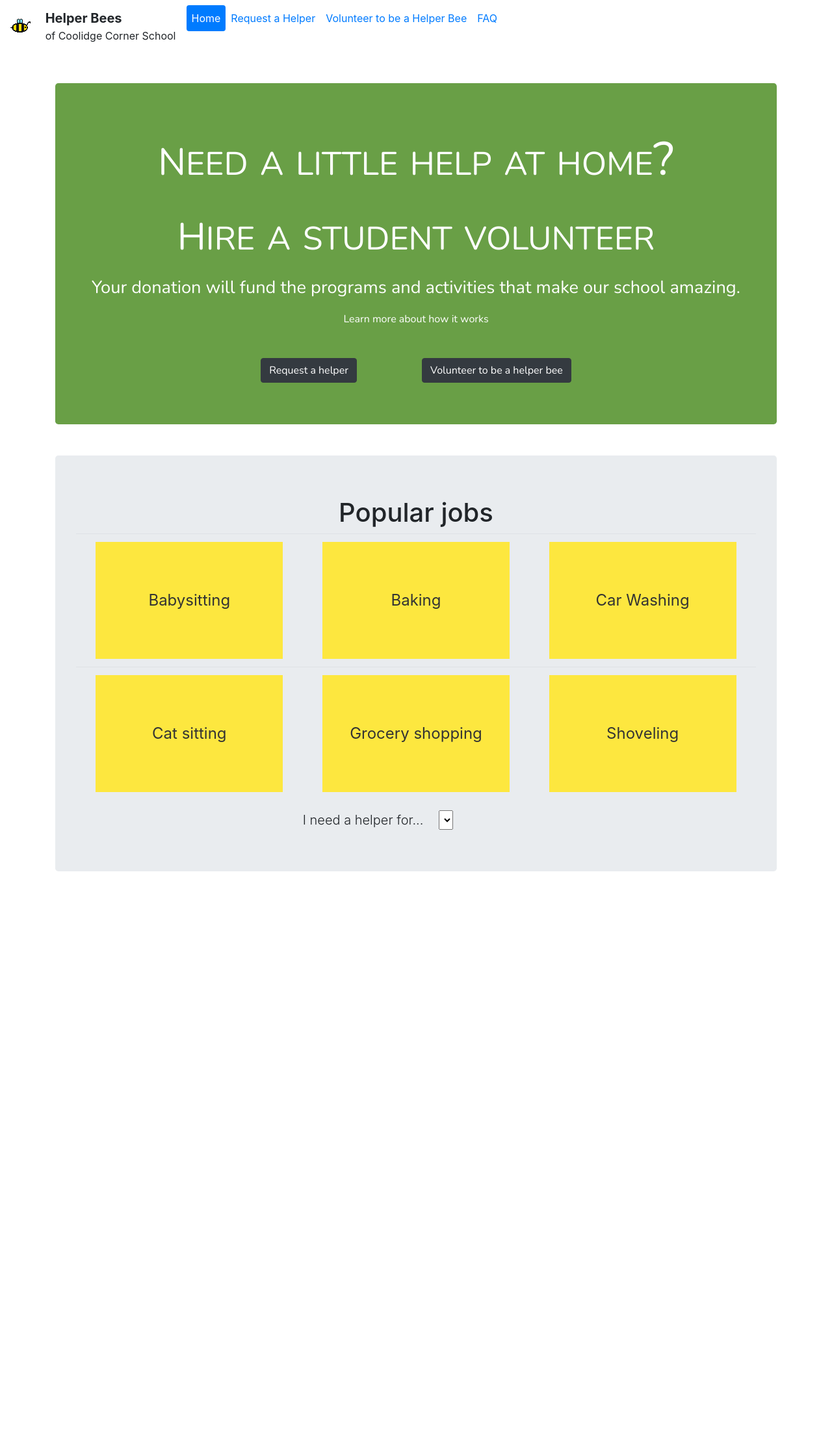
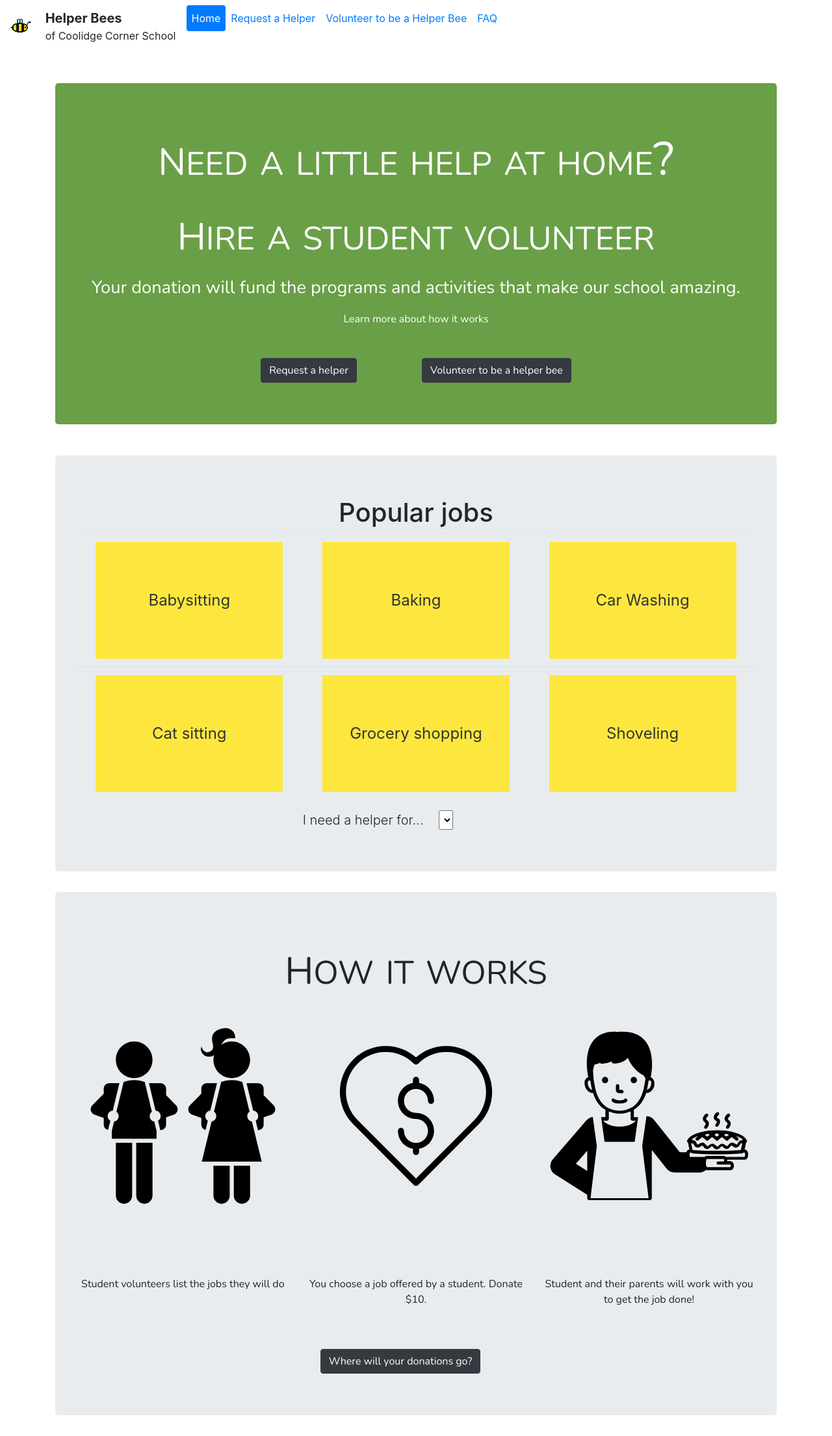
Before and after one commit to CoolidgeCornerSchool/helperbees, a Jekyll site: the page built from index.html, in a window 1280 px wide. Shown: the whole page at 65% size. Built offline with Jekyll 4.4.1, drawn with Linux system fonts in a browser that asks for light colours; comment, search, counter and statistics services are not loaded; before the commit the page ends 1373 px from its top, so only the background shows below that.

Commit message:
section3 on landing page

```diff
--- a/_sass/main.scss
+++ b/_sass/main.scss
@@ -60,6 +60,13 @@ nav .navbar-brand {
      }
   }
 }
+.section3 {
+    font-family: 'Nunito', sans-serif;
+    text-align: center;
+    .display-3 { font-variant: small-caps;
+        .cap {font-size: 115%};
+    }
+}
 
 .admin .avatar {
     width: 40px;
--- a/index.html
+++ b/index.html
@@ -37,5 +37,25 @@ layout: default
   </div>
 </div>
 
+<!-- Third Parallax Section -->
+<div class="jumbotron parallax section3">
+  <p class="display-3"><span class="cap">h</span>ow it works</p>
+  <div class="row">
+    <div class="col">
+      <img src="/assets/images/students.svg"/>
+      <p>Student volunteers list the jobs they will do</p>
+    </div>
+    <div class="col">
+      <img src="/assets/images/dollar.svg"/>
+      <p>You choose a job offered by a student. Donate $10.</p>
+    </div>
+    <div class="col">
+      <img src="/assets/images/baker.svg"/>
+      <p>Student and their parents will work with you to get the job done!</p>
+    </div>
+  </div>
+  <a class="btn btn-dark mt-5 mr-5" href="/faq">Where will your donations go?</a>
+</div>
+
 
 <script src="assets/js/index.js"></script>
```
Also changed, not shown: assets/images/baker.svg (added), assets/images/bee.svg (added), assets/images/dollar.svg (added), assets/images/students.svg (added).
